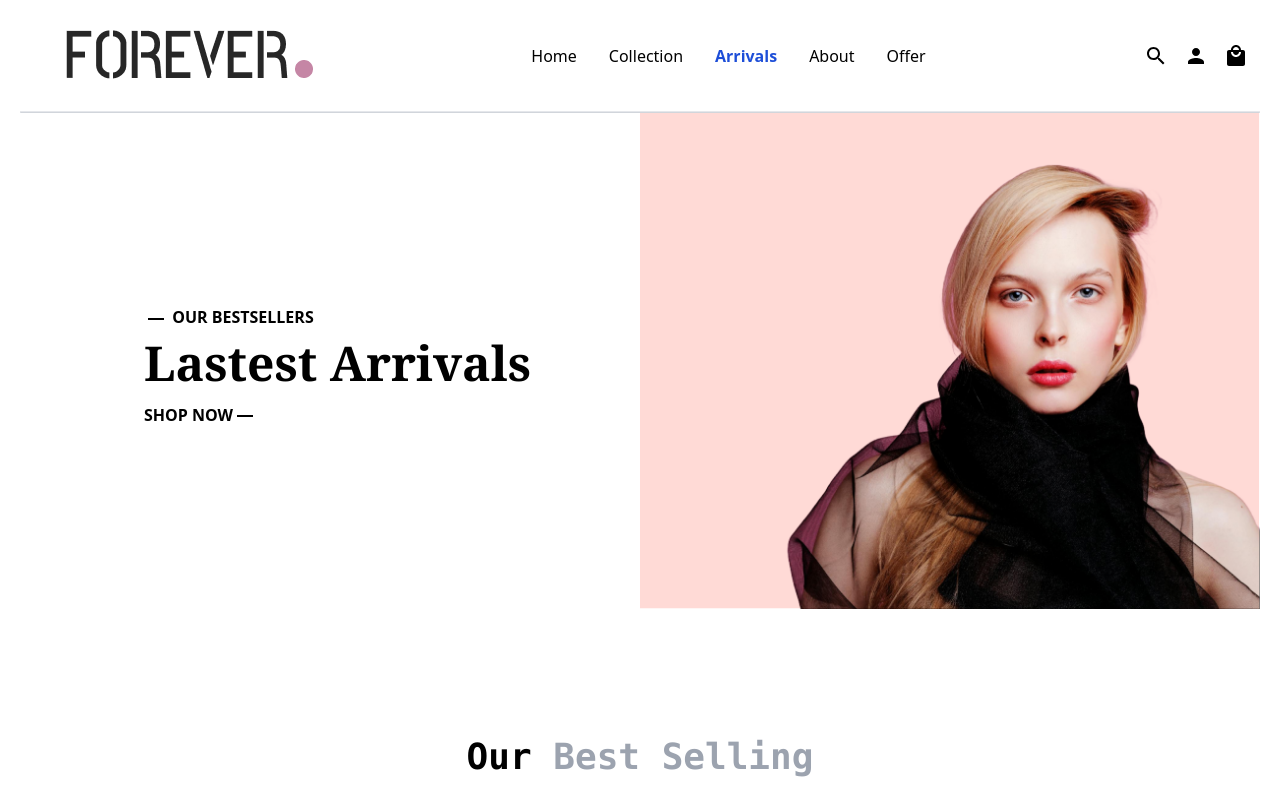
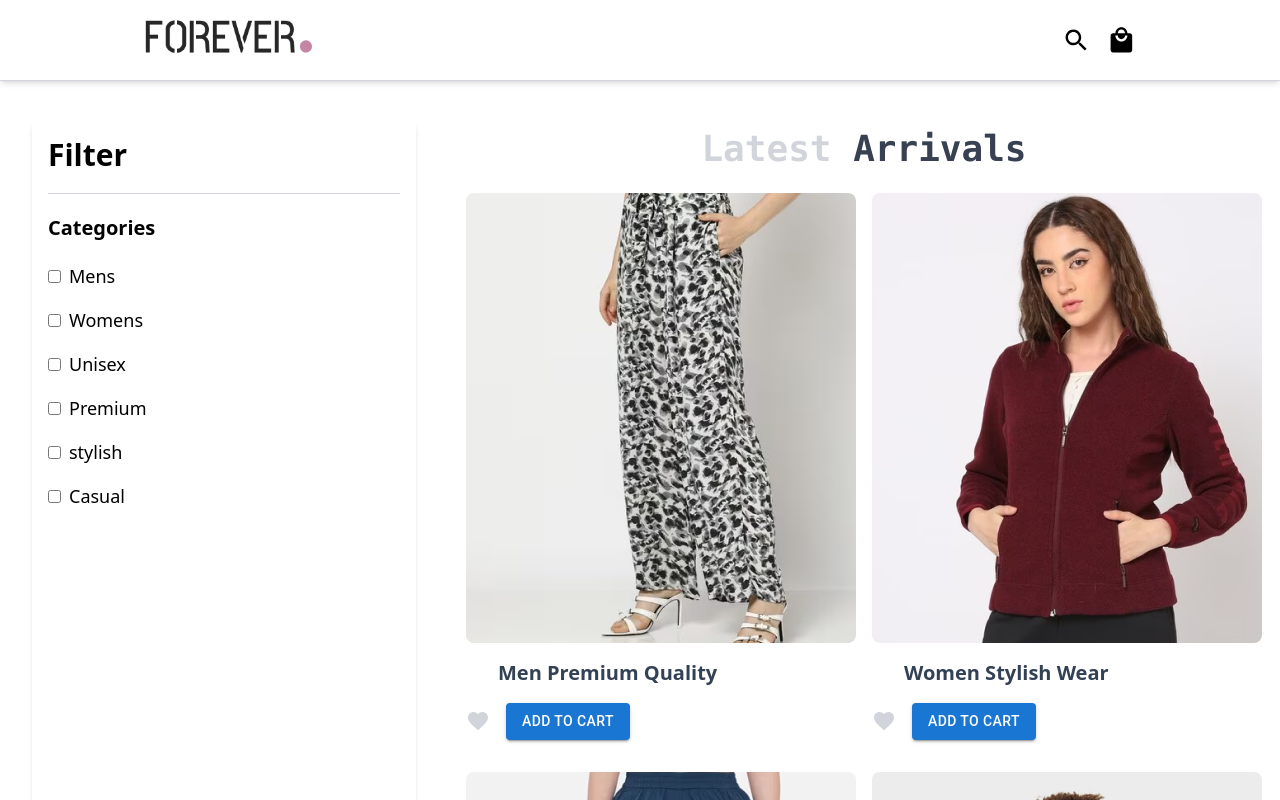
Before and after one commit to SyedAlishahid/Ecommerce-website, a React (Vite) app in the folder ecom-webpage/: page /arrivals in a window 1280 px wide. Shown: the top 800 px of the page. Built offline with nearby package versions, Linux system fonts and the light colour scheme.

Commit message:
Filters-section-added

```diff
--- a/ecom-webpage/package.json
+++ b/ecom-webpage/package.json
@@ -7,7 +7,8 @@
     "dev": "vite",
     "build": "vite build",
     "lint": "eslint .",
-    "preview": "vite preview"
+    "preview": "vite preview",
+    "host" : "vite --host"
   },
   "dependencies": {
     "@emotion/react": "^11.14.0",
--- /dev/null
+++ b/ecom-webpage/src/Listimgs.jsx
@@ -0,0 +1,34 @@
+import React from 'react'
+import FavoriteIcon from '@mui/icons-material/Favorite';
+import Button from '@mui/material/Button';
+import { useState } from 'react';
+function Listimgs({src , type}) {
+
+    const [heart , setHeart] = useState(false);
+
+    function bgcolHandler(){
+        setHeart(!heart)
+    }
+
+    const heartColor = heart ? "text-red-500" : "text-gray-300";
+
+  return (
+    <div className=''>
+      <img src={src} className='rounded-lg ' />
+      <p className='ml-8 mt-4 text-slate-700 font-semibold text-xl'>{type}</p>
+        <FavoriteIcon
+        onClick={bgcolHandler}
+         className={`${heartColor} `}
+          />
+
+        <Button sx={{
+            margin: "1rem"
+        }}
+         variant="contained"
+         >Add to Cart
+         </Button>
+    </div>
+  )
+}
+
+export default Listimgs
--- a/ecom-webpage/src/Listitem.jsx
+++ b/ecom-webpage/src/Listitem.jsx
@@ -1,11 +1,204 @@
-import React from 'react'
+import React, { useState } from 'react';
+import Navbar from './Navbar';
+import Footer from './Footer';
+import logo from './assets/logo.png';
+import SearchIcon from '@mui/icons-material/Search';
+import LocalMallIcon from '@mui/icons-material/LocalMall';
+import Listimgs from './Listimgs';
+import img20 from './assets/p_img20.png';
+import img21 from './assets/p_img21.png';
+import img22 from './assets/p_img22.png';
+import img23 from './assets/p_img23.png';
+import img24 from './assets/p_img24.png';
+import img25 from './assets/p_img25.png';
+import img26 from './assets/p_img26.png';
+import img27 from './assets/p_img27.png';
+import img28 from './assets/p_img28.png';
+import img29 from './assets/p_img29.png';
+import img30 from './assets/p_img30.png';
+import img31 from './assets/p_img31.png';
+import img32 from './assets/p_img32.png';
+import img33 from './assets/p_img33.png';
+import img34 from './assets/p_img34.png';
+import img35 from './assets/p_img35.png';
+import img36 from './assets/p_img36.png';
+import img37 from './assets/p_img37.png';
+import img38 from './assets/p_img38.png';
+import img39 from './assets/p_img39.png';
+import img40 from './assets/p_img40.png';
 
 function Listitem() {
+  const [isChecked, setIsChecked] = useState(false);
+  const [womenChecked, setWomenChecked] = useState(false);
+  const [unisex , setUnixsex] = useState(false);
+  const [premium , setpremiun] = useState(false);
+  const [stylish , setStylish] = useState(false);
+  const [casual , setCasual] = useState(false);
+
+  const StylishboxHandler = (e) => {
+    setStylish(e.target.checked);
+  };
+
+  const casualboxhanlder= (e) => {
+    setCasual(e.target.checked);
+  };
+
+  const checkboxHandler = (e) => {
+    setIsChecked(e.target.checked);
+  };
+
+  const womenCheckboxHandler = (e) => {
+    setWomenChecked(e.target.checked);
+  };
+
+  const unisexHandler = (e) => {
+    setUnixsex(e.target.checked);
+  };
+
+  const premiumHandler = (e)=> {
+    setpremiun(e.target.checked);
+  }
+  const items = [
+    { src: img20, type: "Men Premium Quality" },
+    { src: img21, type: "Women Stylish Wear" },
+    { src: img22, type: "Men Premium Quality" },
+    { src: img23, type: "Women Trendy Collection" },
+    { src: img24, type: "Men Casual Collection" },
+    { src: img25, type: "Women Summer Styles" },
+    { src: img26, type: "Men Premium Quality" },
+    { src: img27, type: "Women Evening Wear" },
+    { src: img28, type: "Men Sportswear" },
+    { src: img29, type: "Women Fashionable Tops" },
+    { src: img30, type: "Men Premium Quality" },
+    { src: img31, type: "Women Casual Dresses" },
+    { src: img32, type: "Men Formal Collection" },
+    { src: img33, type: "Women Activewear" },
+    { src: img34, type: "Men Premium Quality" },
+    { src: img35, type: "Women Stylish Coats" },
+    { src: img36, type: "Men Outdoor Gear" },
+    { src: img37, type: "Women Trendy Bottoms" },
+    { src: img38, type: "Men Premium Quality" },
+    { src: img39, type: "Women Fashion Accessories" },
+    { src: img40, type: "Men Premium Quality" },
+  ];
+
+  const filteredItems = items.filter((item) => {
+    if (isChecked && womenChecked) {
+      return item.type.includes("Men") || item.type.includes("Women");
+    }
+    if(unisex) {
+      return item.type.includes("Men") || item.type.includes("Women");
+    }
+    if(stylish) {
+      return item.type.includes("Stylish")
+    }
+    if(premium) {
+      return item.type.includes("Premium") ;
+    }
+    if(casual) {
+      return item.type.includes("Casual") ;
+    }
+    if (isChecked) {
+      return item.type.includes("Men");
+    }
+    if (womenChecked) {
+      return item.type.includes("Women");
+    }
+    return true;
+  });
+
   return (
-    <div>
-      <h1>Hola</h1>
+    <div className="flex flex-col min-h-screen">
+      <div className="sticky top-0 bg-white shadow-md z-10">
+        <div className="flex items-center justify-between p-4 max-w-screen-lg mx-auto">
+          <img src={logo} alt="Logo" className="h-12 cursor-pointer"
+           onClick={() => window.location.href = "http://localhost:5173/"} />
+          <div className="flex space-x-4 cursor-pointer">
+            <SearchIcon sx={{ fontSize: '1.8rem' }} />
+            <LocalMallIcon sx={{ fontSize: '1.8rem' }} />
+          </div>
+        </div>
+        <div className="border-b border-gray-300"></div>
+      </div>
+
+      <div className="flex flex-1">
+        <div className="w-96 mt-10 p-4 bg-white shadow-md rounded-md m-8 ">
+          <h1 className="text-3xl font-bold mb-5">Filter</h1>
+          <div className="border-b border-gray-300 mb-5"></div>
+          <h3 className="font-semibold text-xl mb-5">Categories</h3>
+          <div className="space-y-4">
+            <div className="flex items-center text-lg">
+              <input
+                type="checkbox"
+                checked={isChecked}
+                onChange={checkboxHandler}
+                className="mr-2"
+              />
+              <p>Mens</p>
+            </div>
+            <div className="flex items-center text-lg">
+              <input
+                type="checkbox"
+                checked={womenChecked}
+                onChange={womenCheckboxHandler}
+                className="mr-2"
+              />
+              <p>Womens</p>
+            </div>
+            <div className="flex items-center text-lg">
+              <input
+                type="checkbox"
+                checked={unisex}
+                onChange={unisexHandler}
+                className="mr-2"
+              />
+              <p>Unisex</p>
+            </div>
+            <div className="flex items-center text-lg">
+              <input
+                type="checkbox"
+                checked={premium}
+                onChange={premiumHandler}
+                className="mr-2"
+              />
+              <p>Premium</p>
+            </div>
+            <div className="flex items-center text-lg">
+              <input
+                type="checkbox"
+                checked={stylish}
+                onChange={StylishboxHandler}
+                className="mr-2"
+              />
+              <p>stylish</p>
+            </div>
+              <div className="flex items-center text-lg">
+              <input
+                type="checkbox"
+                checked={casual}
+                onChange={casualboxhanlder}
+                className="mr-2"
+              />
+              <p>Casual</p>
+            </div>
+          </div>
+        </div>
+
+        <div className="h-full flex-1  p-4 mb-10">
+          <h1 className="text-4xl font-bold text-center font-mono mt-8 text-gray-300">
+            Latest <span className="text-gray-700">Arrivals</span>
+          </h1>
+          <div className="flex flex-wrap gap-4 justify-center mt-6">
+            {filteredItems.map((item, index) => (
+              <Listimgs key={index} src={item.src} type={item.type} />
+            ))}
+          </div>
+        </div>
+      </div>
+
+      <Footer />
     </div>
-  )
+  );
 }
 
-export default Listitem
+export default Listitem;
--- a/ecom-webpage/src/Navbar.jsx
+++ b/ecom-webpage/src/Navbar.jsx
@@ -44,8 +44,8 @@ export default function Navbar() {
         <>
             <div className='sticky top-0 bg-white z-50'>
                 <div className="flex justify-between items-center p-4 ">
-                    <div className="pl-12 pt-2">
-                        <img src={Logo} alt="Logo" />
+                    <div className="pl-12 pt-2 cursor-pointer">
+                        <img src={Logo} alt="Logo" onClick={() => window.location.href = "http://localhost:5173/"}/>
                     </div>
 
                     <ul className="hidden lg:flex m-4 text-md font-medium relative text-black">
```
Also changed, not shown: ecom-webpage/src/main.jsx (+4 -4 lines).
